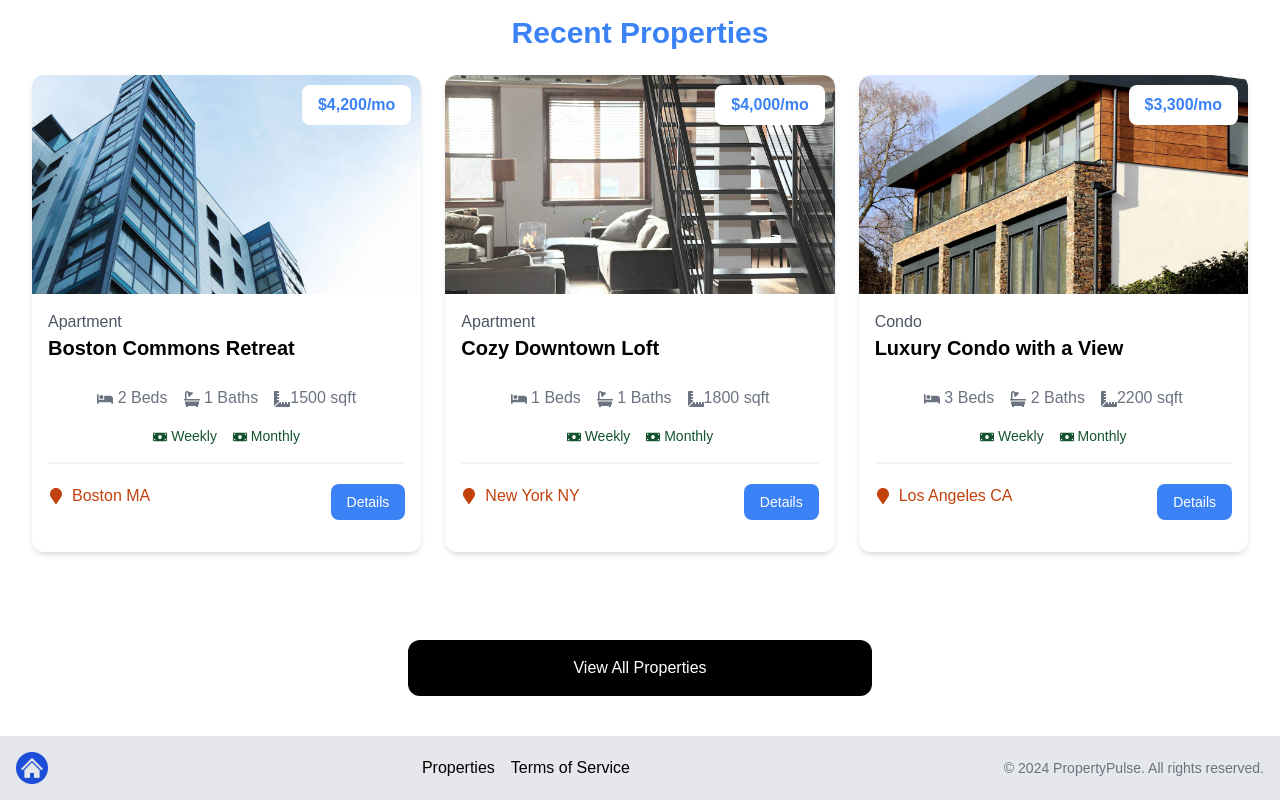
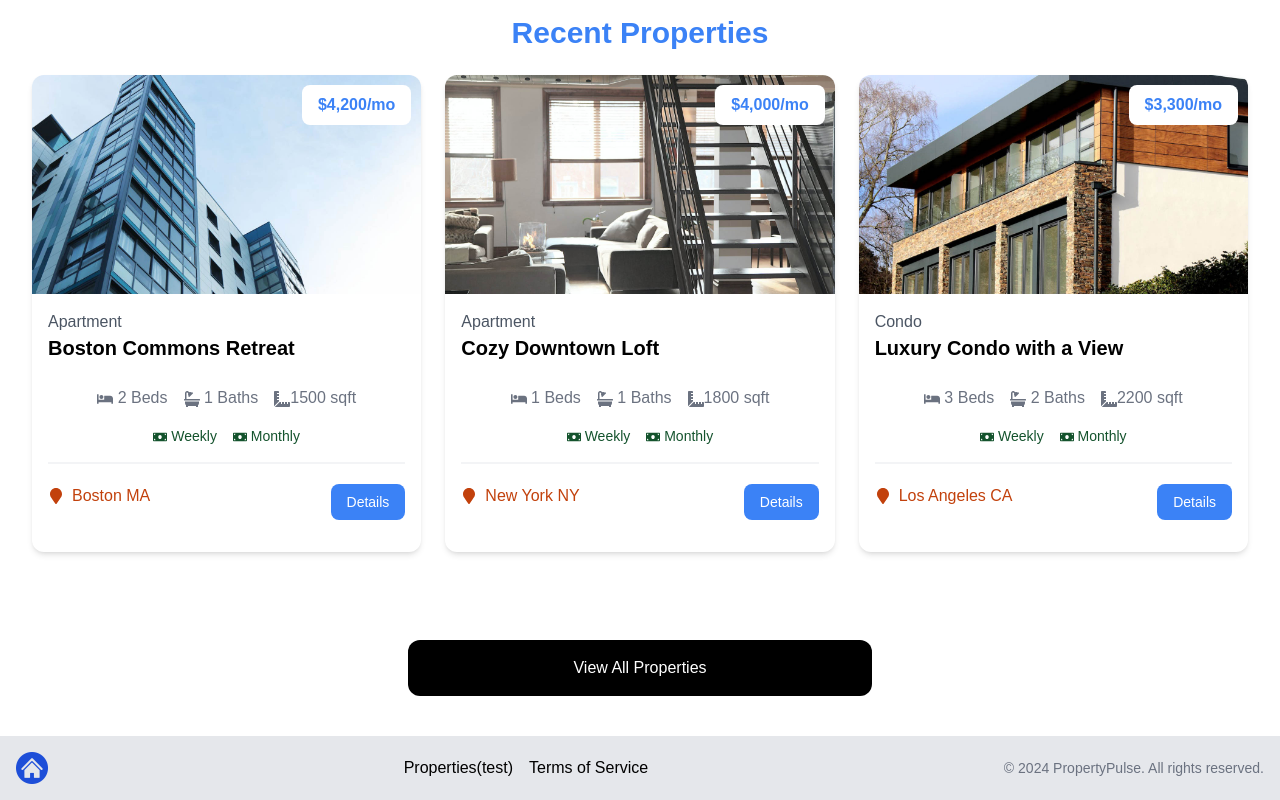
Before and after one commit to Anezz12/property-udemy, a Next.js app: page / in a window 1280 px wide. Shown: the part 670-1470 px from the top of the page. Built offline with nearby package versions, Linux system fonts and the light colour scheme.

Commit message:
test windows

```diff
--- a/components/Footer.jsx
+++ b/components/Footer.jsx
@@ -15,7 +15,7 @@ export default function Footer() {
           <div className="flex flex-wrap justify-center md:justify-start mb-4 md:mb-0">
             <ul className="flex space-x-4">
               <li>
-                <Link href="/properties">Properties</Link>
+                <Link href="/properties">Properties(test)</Link>
               </li>
               <li>
                 <Link href="/">Terms of Service</Link>
```
